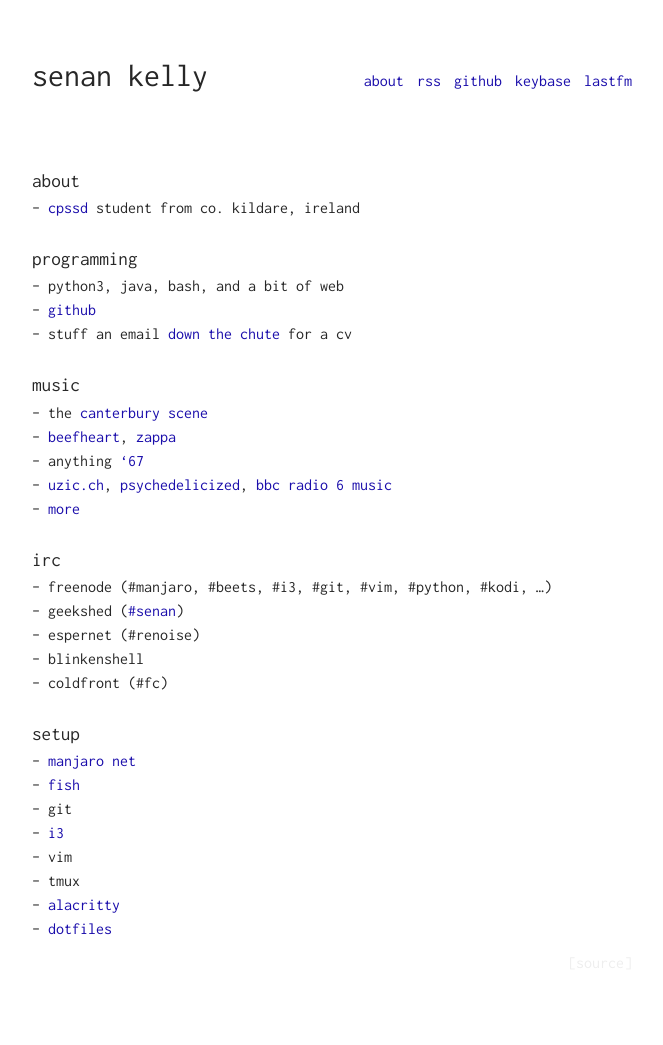
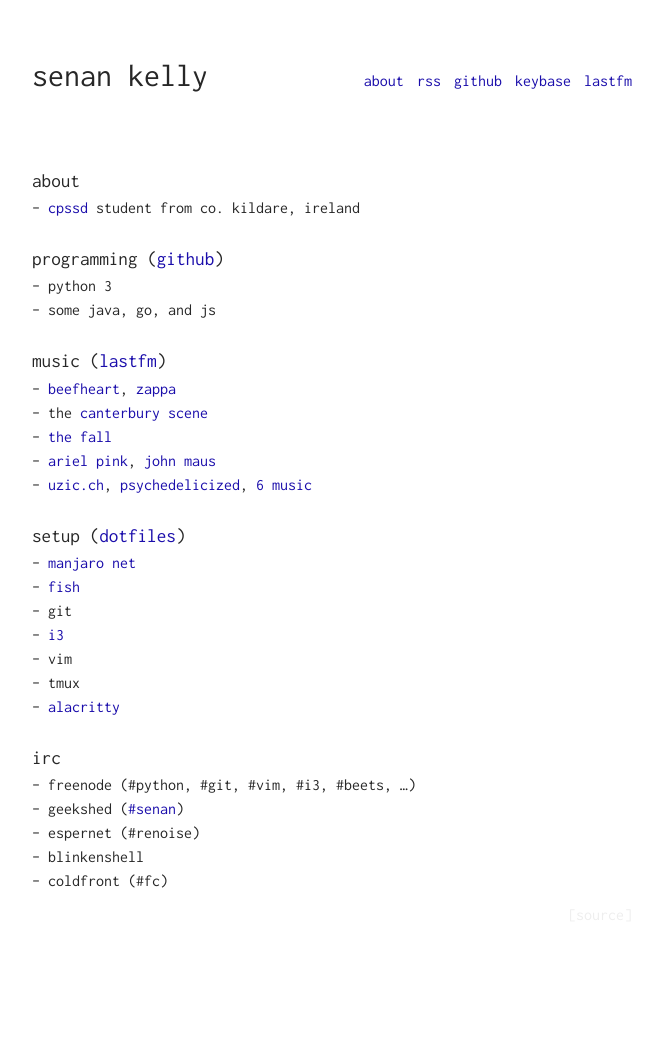
Before and after one commit to sentriz/xyz, a Jekyll site: the page built from about.md, in a window 1280 px wide. Shown: the whole page, without its empty margins (308-971 px from the left). Built offline with Jekyll 4.4.1, drawn with Linux system fonts in a browser that asks for light colours; after the commit the page ends 997 px from its top, so only the background shows below that.

Commit message:
update a🅱out

```diff
--- a/_data/setup.yml
+++ b/_data/setup.yml
@@ -9,5 +9,3 @@
 - name: tmux
 - name: alacritty
   link: https://github.com/jwilm/alacritty/
-- name: dotfiles
-  link: https://github.com/sentriz/dotfiles/
--- a/about.md
+++ b/about.md
@@ -6,27 +6,20 @@ title: about
 # about
 -- {% include tagline.md %}
 
-# programming
--- python3, java, bash, and a bit of web
--- [github](https://github.com/sentriz)
--- stuff an email [down the chute](mailto:senan@senan.xyz) for a cv
-
-# music
--- the [canterbury scene](https://en.wikipedia.org/wiki/canterbury_scene)
--- [beefheart](http://open.spotify.com/album/0dfhgsfkg7g58cke33glah), [zappa](http://open.spotify.com/artist/6ra4giogczqzmoauecftgn)
--- anything ['67](https://en.wikipedia.org/wiki/1967_in_music)
--- [uzic.ch](http://stream.uzic.ch:9010/), [psychedelicized](http://199.58.160.146:8006/), [bbc radio 6 music](http://bbcmedia.ic.llnwd.net/stream/bbcmedia_6music_mf_p?s=1469283931&e=1469298331&h=4423c0d9919cfee73a82c1de6178bc84)
--- [more](http://senan.xyz/blog/top-50-v2)
+# programming ([github](https://github.com/sentriz))
+-- python 3
+-- some java, go, and js
 
 
-# irc
--- freenode (#manjaro, #beets, #i3, #git, #vim, #python, #kodi, ...)
--- geekshed ([#senan](https://kiwiirc.com/client/irc.geekshed.net/?nick=username|?#senan))
--- espernet (#renoise)
--- blinkenshell
--- coldfront (#fc)
+# music ([lastfm](https://www.last.fm/user/sentriz))
+-- [beefheart](http://open.spotify.com/album/0dfhgsfkg7g58cke33glah), [zappa](http://open.spotify.com/artist/6ra4giogczqzmoauecftgn)
+-- the [canterbury scene](https://en.wikipedia.org/wiki/canterbury_scene)
+-- [the fall](https://www.youtube.com/watch?v=YgA6v3DORY4)
+-- [ariel pink](https://www.youtube.com/watch?v=q05ERtorg4c&list=PLF4B81C8B3D576A63), [john maus](https://www.youtube.com/watch?v=4mxQJyjDrOM)
+-- [uzic.ch](http://stream.uzic.ch:9010/), [psychedelicized](http://199.58.160.146:8006/), [6 music](http://bbcmedia.ic.llnwd.net/stream/bbcmedia_6music_mf_p?s=1469283931&e=1469298331&h=4423c0d9919cfee73a82c1de6178bc84)
 
-# setup
+
+# setup ([dotfiles](https://github.com/sentriz/dotfiles))
 {% for item in site.data.setup -%}
    -- {% if item.link %}
           [{{ item.name }}]({{ item.link }})
@@ -34,3 +27,11 @@ title: about
           {{ item.name }}
       {% endif %}
 {%- endfor %}
+
+
+# irc
+-- freenode (#python, #git, #vim, #i3, #beets, ...)
+-- geekshed ([#senan](https://kiwiirc.com/client/irc.geekshed.net/?nick=username|?#senan))
+-- espernet (#renoise)
+-- blinkenshell
+-- coldfront (#fc)
```
